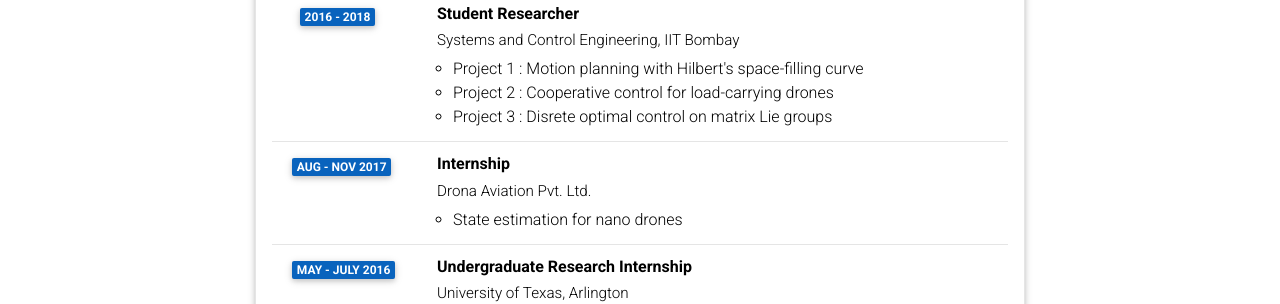
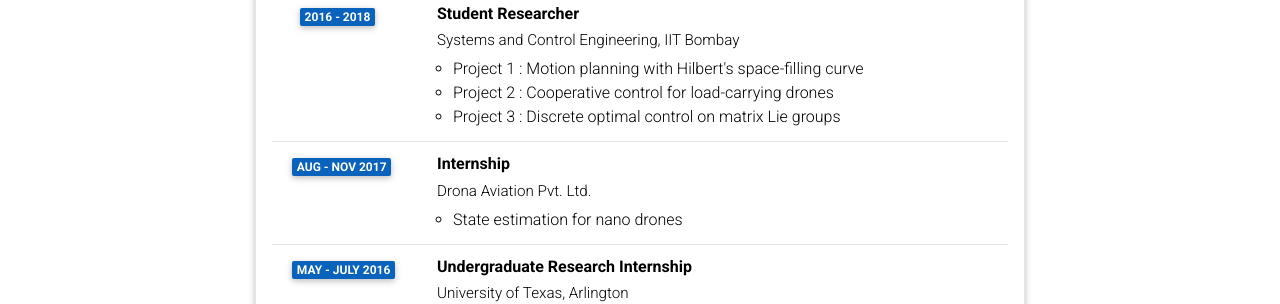
Before and after one commit to shn66/shn66.github.io, a Jekyll site: the page built from _pages/cv.md, in a window 1280 px wide and 900 px high, scrolled down 832 px. Shown: the part 153-457 px from the top of the window. Built offline with Jekyll 4.4.1, drawn with Linux system fonts in a browser that asks for light colours; comment, search, counter and statistics services are not loaded; a style sheet for code colours, icons or effects is not loaded.

Commit message:
Update cv.yml

```diff
--- a/_data/cv.yml
+++ b/_data/cv.yml
@@ -44,7 +44,7 @@
       description:
         - "Project 1 : Motion planning with Hilbert's space-filling curve"
         - 'Project 2 : Cooperative control for load-carrying drones'
-        - 'Project 3 : Disrete optimal control on matrix Lie groups'
+        - 'Project 3 : Discrete optimal control on matrix Lie groups'
     - title: Internship
       institution: Drona Aviation Pvt. Ltd.
       year: Aug - Nov 2017
```
